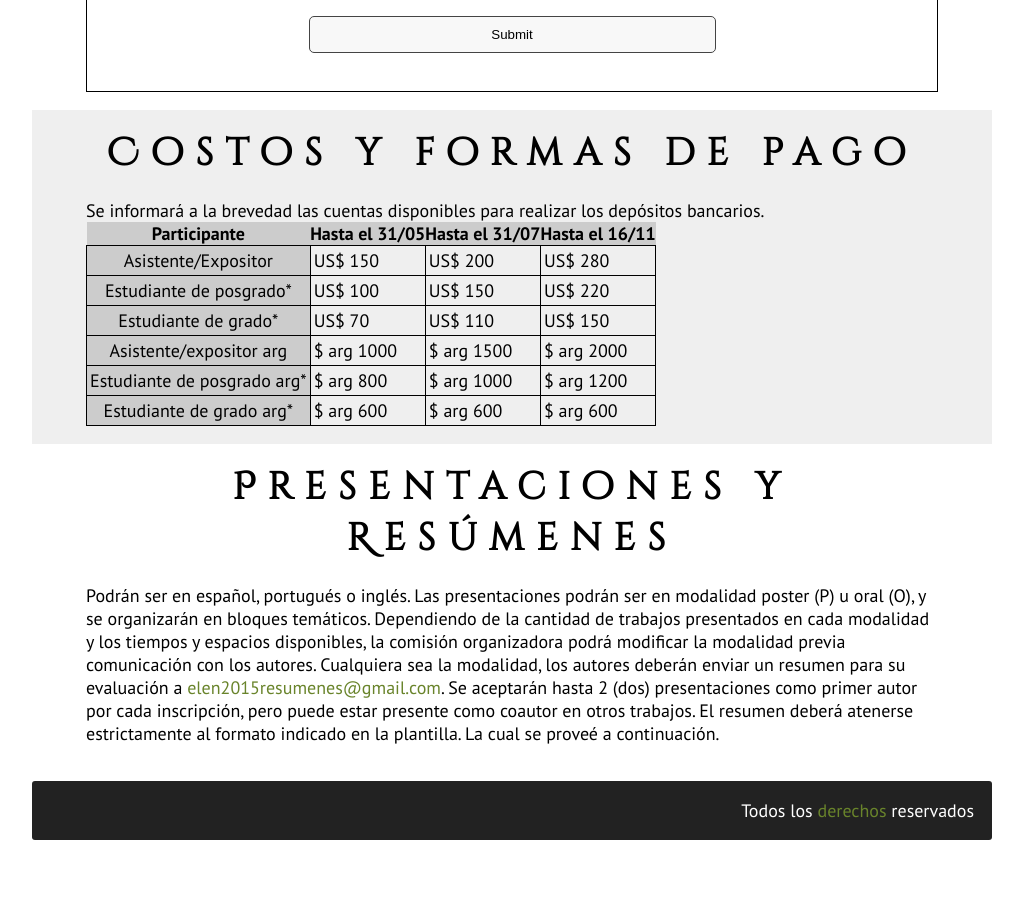
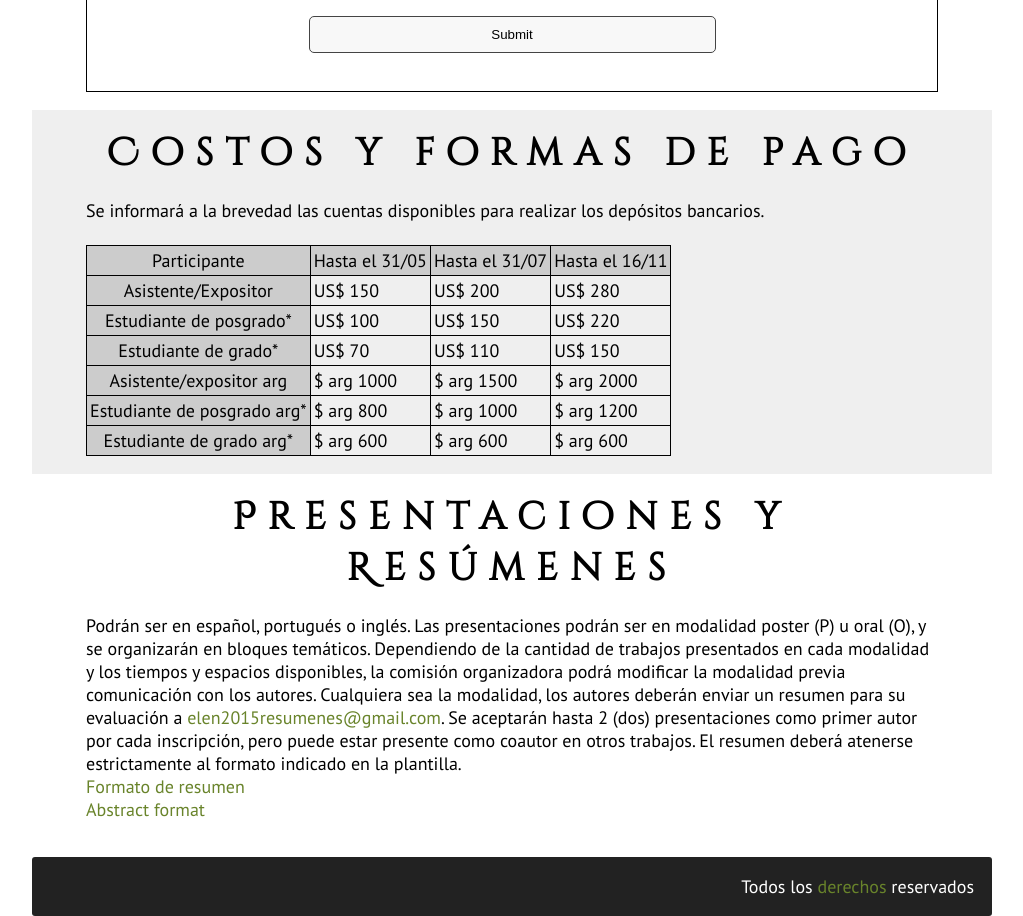
Before and after one commit to Greenderella/ELEN2015, a PHP site: page /inscripciones.php in a window 1280 px wide. Shown: the part 1551-2467 px from the top of the page, without its empty margins (128-1151 px from the left). Before the commit the page ends 2391 px from the top, so only its background shows below. Run offline with PHP 8.4, Linux system fonts and the light colour scheme; some libraries are stand-ins or nearby versions.

Commit message:
Circulares, abstracts, planillas

```diff
--- a/inscripciones.php
+++ b/inscripciones.php
@@ -152,12 +152,13 @@
 					<h2 id="Costos">Costos y formas de pago</h2>
 					Se informará a la brevedad las cuentas disponibles para realizar los depósitos bancarios.
 					<br />
+					<br />
 					<table>
 						<tr>
-							<th>Participante</td>
-							<th>Hasta el 31/05</td>
-							<th>Hasta el 31/07</td>
-							<th>Hasta el 16/11</td>
+							<td>Participante</td>
+							<td>Hasta el 31/05</td>
+							<td>Hasta el 31/07</td>
+							<td>Hasta el 16/11</td>
 						</tr>
 						<tr>
 							<td>Asistente/Expositor</td>
@@ -202,7 +203,12 @@
 				<div class="printSolo">
 					<h2 id="Resumenes">Presentaciones y Resúmenes</h2>
 					Podrán ser en español, portugués o inglés. Las presentaciones podrán ser en modalidad poster (P) u oral (O), y se organizarán en bloques temáticos. Dependiendo de la cantidad de trabajos presentados en cada modalidad y los tiempos y espacios disponibles, la comisión organizadora podrá modificar la modalidad previa comunicación con los autores.
-					Cualquiera sea la modalidad, los autores deberán enviar un resumen para su evaluación a <a href="mailto:elen2015resumenes@gmail.com">elen2015resumenes@gmail.com</a>. Se aceptarán hasta 2 (dos) presentaciones como primer autor por cada inscripción, pero puede estar presente como coautor en otros trabajos. El resumen deberá atenerse estrictamente al formato indicado en la plantilla. La cual se proveé a continuación.
+					Cualquiera sea la modalidad, los autores deberán enviar un resumen para su evaluación a <a href="mailto:elen2015resumenes@gmail.com">elen2015resumenes@gmail.com</a>. Se aceptarán hasta 2 (dos) presentaciones como primer autor por cada inscripción, pero puede estar presente como coautor en otros trabajos. El resumen deberá atenerse estrictamente al formato indicado en la plantilla.
+					<br />
+					<a href="/Formato de resumen - Español.pdf">Formato de resumen</a>
+					<br />
+					<a href="/Abstract format - English.pdf">Abstract format</a>
+
 				</div>
 
 			</div>
```
Also changed, not shown: circulares.php (+8 -1 lines).
